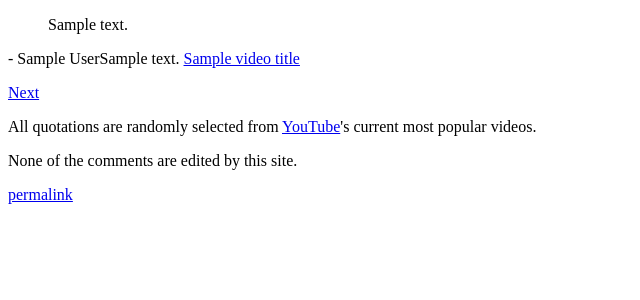
After one commit to EricR86/lifeexpectancy, a Django app: template templates/results.html in a window 1280 px wide. The commit adds this page. Shown: the top 300 px of the page, without its empty margins (0-640 px from the left). Run offline with Django 3.2, Linux system fonts and the light colour scheme; the template is opened without the code that fills it: most values are stand-ins (such as "Sample title", 1, 10 or a date in 2020); parts of the project's set-up code (start-up, migrations or seed data) failed here and were passed over; some libraries are stand-ins or nearby versions.

Commit message:
Fixed static file management and added template/context management.

```diff
--- a/settings.py
+++ b/settings.py
@@ -56,7 +56,7 @@ MEDIA_URL = ''
 # Don't put anything in this directory yourself; store your static files
 # in apps' "static/" subdirectories and in STATICFILES_DIRS.
 # Example: "/home/media/media.lawrence.com/static/"
-STATIC_ROOT = 'C:/Projects/timeleft/static'
+STATIC_ROOT = ''
 
 # URL prefix for static files.
 # Example: "http://media.lawrence.com/static/"
@@ -72,7 +72,7 @@ STATICFILES_DIRS = (
     # Put strings here, like "/home/html/static" or "C:/www/django/static".
     # Always use forward slashes, even on Windows.
     # Don't forget to use absolute paths, not relative paths.
-    'C:/Projects/lifeleft/timeleft/static',
+    'C:/Projects/lifeleft/static',
 )
 
 # List of finder classes that know how to find static files in
--- /dev/null
+++ b/templates/results.html
@@ -0,0 +1,41 @@
+<!DOCTYPE HTML>
+<html>
+    <head>
+        <title>Life Expectancy Calculator</title>
+        <meta http-equiv="Content-Type" content="text/html; charset=UTF-8" />
+        <meta name="description" content="Calculates your life left based on average life expectancy values" />
+        <meta name="keywords" content="life expectancy,life,life left,expectancy,mortality" >
+
+        <link rel="stylesheet" type="text/css" href="http://yui.yahooapis.com/3.4.1/build/cssreset/cssreset-min.css">
+        <link rel="stylesheet" type="text/css" href="{{STATIC_URL}}main.css">
+    </head>
+    <body>
+        <div id="container">
+            <div id="quoteBox">
+                <blockquote>{{comment_text}}</blockquote>
+                <p id="commentBy">
+                    - <span id="commentAuthor">{{comment_author}}</span>{{comment_context}} <a href="{{video_url}}">{{video_title}}</a>
+                </p>
+                <div id="options">
+                    {% if comment_is_response %}
+                    <a id="next" href="{{comment_original_link}}">See original comment</a>
+                    {% endif %}
+                    <a id="next" href="/">Next</a>
+                </div>
+            </div>
+            <div id="about">
+                <p>
+                    All quotations are randomly selected from <a href="http://www.youtube.com">YouTube</a>'s
+                    current most popular videos.
+                </p>
+                <p>
+                    None of the comments are edited by this site.
+                </p>
+                <a id="permalink" href="/permalink/{{video_id}}/{{comment_id}}/">permalink</a>
+            </div>
+        </div>
+
+        <!-- <script type="text/javascript" src="https://ajax.googleapis.com/ajax/libs/jquery/1.7.2/jquery.min.js"></script> -->
+        <!-- <script type="text/javascript" src="{{STATIC_URL}}scripts/quote.js"></script> -->
+    </body>
+</html>
--- a/urls.py
+++ b/urls.py
@@ -9,7 +9,7 @@ urlpatterns = patterns('',
     # Examples:
     # url(r'^$', 'lifeleft.views.home', name='home'),
     #url(r'^lifeleft/', include('lifeleft.foo.urls')),
-    url(r'^$', direct_to_template, {'template': 'main.html'}),
+    url(r'^$', 'timeleft.views.main'),
     url(r'^(?P<country_code>\w+)/(?P<year>\d+)/(?P<month>\d+)/(?P<day>\d+)/',
         'timeleft.views.life_calculation'),
 
```
Also changed, not shown: templates/main.html (+12 -3 lines), timeleft/views.py (+21 -7 lines), static/css/main.css (added), static/js/main.js (renamed from timeleft/static/main.js), 3 other files.
